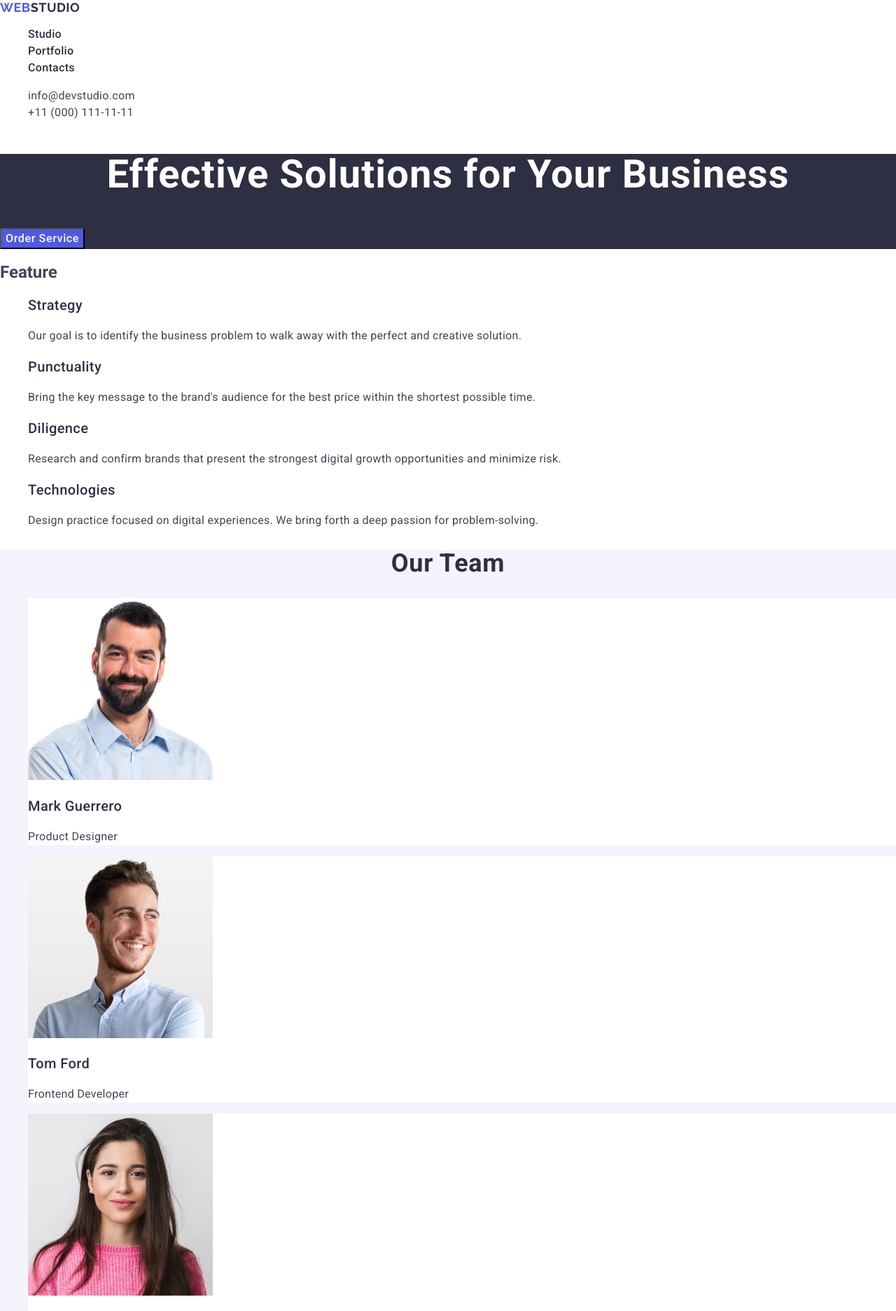
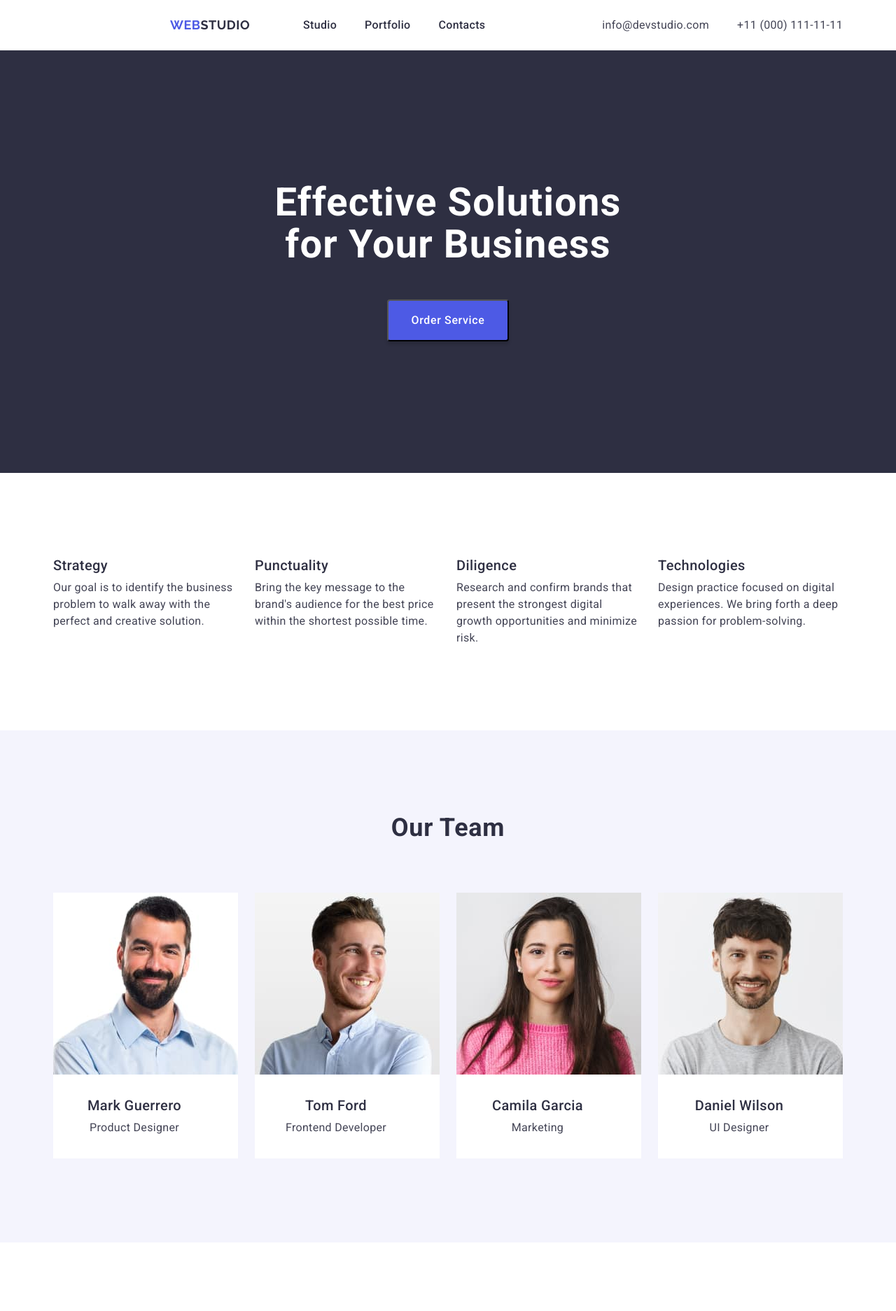
Before and after one commit to WVadim/goit-markup-hw-03, a plain HTML site: page index.html in a window 1280 px wide. Shown: the top 1874 px of the page at 70% size. Drawn offline with nearby package versions, Linux system fonts and the light colour scheme.

Commit message:
hw-03.01

```diff
--- a/css/styles.css
+++ b/css/styles.css
@@ -5,12 +5,80 @@ body {
 }
 a {
     text-decoration: none;
+    color: currentColor;
 }
 ul, ol {
     list-style: none;
+    margin-top: 0;
+    margin-bottom: 0;
+    padding-left: 0;
+}
+
+p,
+h1,
+h2,
+h3,
+h4,
+h5,
+h6 {
+    margin-top: 0;
+    margin-bottom: 0;
+}
+
+img {
+    display: block;
+    max-width: 100%;
+    height: auto;
+}
+.visually-hidden {
+    position: absolute;
+    width: 1px;
+    height: 1px;
+    margin: -1px;
+    border: 0;
+    padding: 0;
+    white-space: nowrap;
+    clip-path: inset(100%);
+    overflow: hidden;
+}
+
+.container {
+    max-width: 1158px;
+    padding: 0 15px;
+    margin: 0 auto;
+}
+
+header {
+    padding-top: 24px;
+    padding-bottom: 24px;
+}
+.header-container {
+    display: flex;
+    align-items: center;
+    margin: 0 auto;
+}
+.nav-container {
+    display: flex;
+    align-items: center;
+    margin: 0 auto;
+  }
+.header-nav {
+    display: flex;
+    gap: 40px;
+    align-items: center;
+    margin-left: 76px;
+
+}
+.adres-container {
+    display: flex;
+    gap: 40px;
+    align-items: center;
+    justify-content: flex-end;
+
 }
 .adress {
     font-style: normal;
+
 }
 
 .logo {
@@ -21,7 +89,8 @@ ul, ol {
     line-height: 1.17;
     letter-spacing: 0.03em;
     text-transform: uppercase;
-}
+
+   }
 
 .logo-part {
     color: #2E2F42;
@@ -52,6 +121,8 @@ ul, ol {
 
 .hero-title {
     background: #2E2F42;
+    padding-top: 188px;
+    padding-bottom: 188px;
 }
 
 .head-title {
@@ -61,6 +132,9 @@ ul, ol {
     font-weight: 700;
     line-height: 1.07;
     letter-spacing: 0.02em;
+    max-width: 496px;
+    margin-left: auto;
+    margin-right: auto;
 }
 
 .hero-btn {
@@ -71,9 +145,28 @@ ul, ol {
     line-height: 1.5;
     letter-spacing: 0.04em;
     cursor: pointer;
+    margin-top: 48px;
+    display: block;
+    padding: 16px 32px;
+    border-radius: 4px;
+    box-shadow: 0px 4px 4px 0px rgba(0, 0, 0, 0.15);
+    margin-left: auto;
+    margin-right: auto;
 }
 .hero-btn:hover,.hero-btn:focus {
     background:#404BBF;
+}
+
+.feature-title {
+    background: #FFF;
+    padding-top: 120px;
+    padding-bottom: 120px;
+}
+.feature-list {
+    display: flex;
+    gap: 24px;
+
+
 }
 
 .feature-descr {
@@ -82,6 +175,9 @@ ul, ol {
     font-weight: 500;
     line-height: 1.2;
     letter-spacing: 0.02em;
+    padding-bottom: 8px;
+
+
 }
 
 .item-descr {
@@ -89,12 +185,39 @@ ul, ol {
     font-size: 16px;
     line-height: 1.5;
     letter-spacing: 0.02em;
+
+
 }
+
+.feature-item {
+    width: calc((100% - 24px * 3) / 4);
+
+}
+
 .team-title {
     background: #F4F4FD;
+    padding-top: 120px;
+    padding-bottom: 120px;
+
+}
+
+.team-block {
+        display: flex;
+        width: 232px;
+        flex-direction: column;
+        justify-content: center;
+        align-items: center;
+        gap: 8px;
+        padding-top: 32px;
+        padding-bottom: 32px;
 }
 
 .team-list {
+    display: flex;
+    gap: 24px;
+    margin-top: 72px;
+}
+.team-item {
     background: #FFF;
 }
 .team-head {
@@ -122,6 +245,32 @@ ul, ol {
     letter-spacing: 0.02em;
 }
 
+.portfolio-title {
+    background: #FFF;
+        padding-top: 120px;
+        padding-bottom: 120px;
+}
+.portfolio-roster {
+    display: flex;
+    flex-wrap: wrap;
+    gap: 48px 24px;
+    margin-top: 72px;
+}
+.portfolio-list {
+    width: calc((100% - 24px * 2) / 3);
+}
+
+.portfolio-block {
+        display: flex;
+        width: 360px;
+        flex-direction: column;
+        justify-content: flex-start;
+
+        gap: 8px;
+        padding-top: 32px;
+        padding-bottom: 32px;
+}
+
 .portfolio-head {
     color:#2E2F42;
     text-align: center;
@@ -138,6 +287,7 @@ ul, ol {
     font-weight: 500;
     line-height: 1.2;
     letter-spacing: 0.02em;
+    padding-left: 16px;
 }
 
 .portfolio-descr {
@@ -145,10 +295,13 @@ ul, ol {
     font-size: 16px;
     line-height: 1.5;
     letter-spacing: 0.02em;
+    padding-left: 16px;
 }
 
 .footer-title {
     background: #2E2F42;
+    padding-top: 100px;
+    padding-bottom: 100px;
 }
 
 .footer-logo {
@@ -169,4 +322,7 @@ ul, ol {
     font-size: 16px;
     line-height: 1.5;
     letter-spacing: 0.02em;
+    display: block;
+    width: 264px;
+    padding-top: 16px;
 }
--- a/index.html
+++ b/index.html
@@ -21,11 +21,12 @@
   </head>
   <body>
     <header>
-      <nav>
+      <div class="container header-container">
+        <nav class="nav-container">
           <a class="logo" href="./index.html"
             >Web<span class="logo-part">Studio</span></a
           >
-        <ul>
+          <ul class="header-nav">
             <li>
               <a class="nav-link" href="./index.html" target="_blank">Studio</a>
             </li>
@@ -37,8 +38,9 @@
             </li>
           </ul>
         </nav>
+
         <address class="adress">
-        <ul>
+          <ul class="adres-container">
             <li>
               <a class="adress-link" href="mailto:info@devstudio.com"
                 >info@devstudio.com</a
@@ -51,38 +53,42 @@
             </li>
           </ul>
         </address>
+      </div>
     </header>
 
     <main>
       <section class="hero-title">
+        <div class="container hero-container">
           <h1 class="head-title">Effective Solutions for Your Business</h1>
           <button type="button" class="hero-btn">Order Service</button>
+        </div>
       </section>
       <section class="feature-title">
-        <h2 class="feature-head">Feature</h2>
-        <ul>
-          <li>
+        <div class="container">
+          <h2 class="feature-head visually-hidden">Feature</h2>
+          <ul class="feature-list">
+            <li class="feature-item">
               <h3 class="feature-descr">Strategy</h3>
               <p class="item-descr">
-              Our goal is to identify the business problem to walk away with the
-              perfect and creative solution.
+                Our goal is to identify the business problem to walk away with
+                the perfect and creative solution.
               </p>
             </li>
-          <li>
+            <li class="feature-item">
               <h3 class="feature-descr">Punctuality</h3>
               <p class="item-descr">
                 Bring the key message to the brand's audience for the best price
                 within the shortest possible time.
               </p>
             </li>
-          <li>
+            <li class="feature-item">
               <h3 class="feature-descr">Diligence</h3>
               <p class="item-descr">
                 Research and confirm brands that present the strongest digital
                 growth opportunities and minimize risk.
               </p>
             </li>
-          <li>
+            <li class="feature-item">
               <h3 class="feature-descr">Technologies</h3>
               <p class="item-descr">
                 Design practice focused on digital experiences. We bring forth a
@@ -90,55 +96,67 @@
               </p>
             </li>
           </ul>
+        </div>
       </section>
       <section class="team-title">
+        <div class="container">
           <h2 class="team-head">Our Team</h2>
-        <ul>
-          <li class="team-list">
+          <ul class="team-list">
+            <li class="team-item">
               <img
                 src="./images/img1.jpg"
                 alt="foto Mark Guerrero"
                 width="264"
                 height="260"
               />
+              <div class="team-block">
                 <h3 class="team-member">Mark Guerrero</h3>
                 <p class="team-prof">Product Designer</p>
+              </div>
             </li>
-          <li class="team-list">
+            <li class="team-item">
               <img
                 src="./images/img2.jpg"
                 alt="foto Tom Ford"
                 width="264"
                 height="260"
               />
+              <div class="team-block">
                 <h3 class="team-member">Tom Ford</h3>
                 <p class="team-prof">Frontend Developer</p>
+              </div>
             </li>
-          <li class="team-list">
+            <li class="team-item">
               <img
                 src="./images/img3.jpg"
                 alt="foto Camila Garcia"
                 width="264"
                 height="260"
               />
+              <div class="team-block">
                 <h3 class="team-member">Camila Garcia</h3>
                 <p class="team-prof">Marketing</p>
+              </div>
             </li>
-          <li class="team-list">
+            <li class="team-item">
               <img
                 src="./images/img4.jpg"
                 alt="foto Daniel Wilson"
                 width="264"
                 height="260"
               />
+              <div class="team-block">
                 <h3 class="team-member">Daniel Wilson</h3>
                 <p class="team-prof">UI Designer</p>
+              </div>
             </li>
           </ul>
+        </div>
       </section>
       <section class="portfolio-title">
+        <div class="container">
           <h2 class="portfolio-head">Our Portfolio</h2>
-        <ul>
+          <ul class="portfolio-roster">
             <li class="portfolio-list">
               <img
                 src="./images/project_card1.jpg"
@@ -146,8 +164,10 @@
                 width="360"
                 height="300"
               />
+              <div class="portfolio-block">
                 <h3 class="portfolio-item">Banking App</h3>
                 <p class="portfolio-descr">App</p>
+              </div>
             </li>
             <li class="portfolio-list">
               <img
@@ -156,8 +176,10 @@
                 width="360"
                 height="300"
               />
+              <div class="portfolio-block">
                 <h3 class="portfolio-item">Cashless Payment</h3>
                 <p class="portfolio-descr">Marketing</p>
+              </div>
             </li>
             <li class="portfolio-list">
               <img
@@ -166,8 +188,10 @@
                 width="360"
                 height="300"
               />
+              <div class="portfolio-block">
                 <h3 class="portfolio-item">Meditation App</h3>
                 <p class="portfolio-descr">App</p>
+              </div>
             </li>
             <li class="portfolio-list">
               <img
@@ -176,8 +200,10 @@
                 width="360"
                 height="300"
               />
+              <div class="portfolio-block">
                 <h3 class="portfolio-item">Taxi Service</h3>
                 <p class="portfolio-descr">Marketing</p>
+              </div>
             </li>
             <li class="portfolio-list">
               <img
@@ -186,8 +212,10 @@
                 width="360"
                 height="300"
               />
+              <div class="portfolio-block">
                 <h3 class="portfolio-item">Screen Illustrations</h3>
                 <p class="portfolio-descr">Design</p>
+              </div>
             </li>
             <li class="portfolio-list">
               <img
@@ -196,20 +224,25 @@
                 width="360"
                 height="300"
               />
+              <div class="portfolio-block">
                 <h3 class="portfolio-item">Online Courses</h3>
                 <p class="portfolio-descr">Marketing</p>
+              </div>
             </li>
           </ul>
+        </div>
       </section>
     </main>
     <footer class="footer-title">
+      <div class="container">
         <a class="footer-logo" href="./index.html"
           >Web<span class="footer-logo-part">Studio</span></a
         >
         <p class="footer-item">
-        Increase the flow of customers and sales for your business with digital
-        marketing & growth solutions.
+          Increase the flow of customers and sales for your business with
+          digital marketing & growth solutions.
         </p>
+      </div>
     </footer>
   </body>
 </html>
```
Lines whose indentation alone changed are shown as unchanged.
